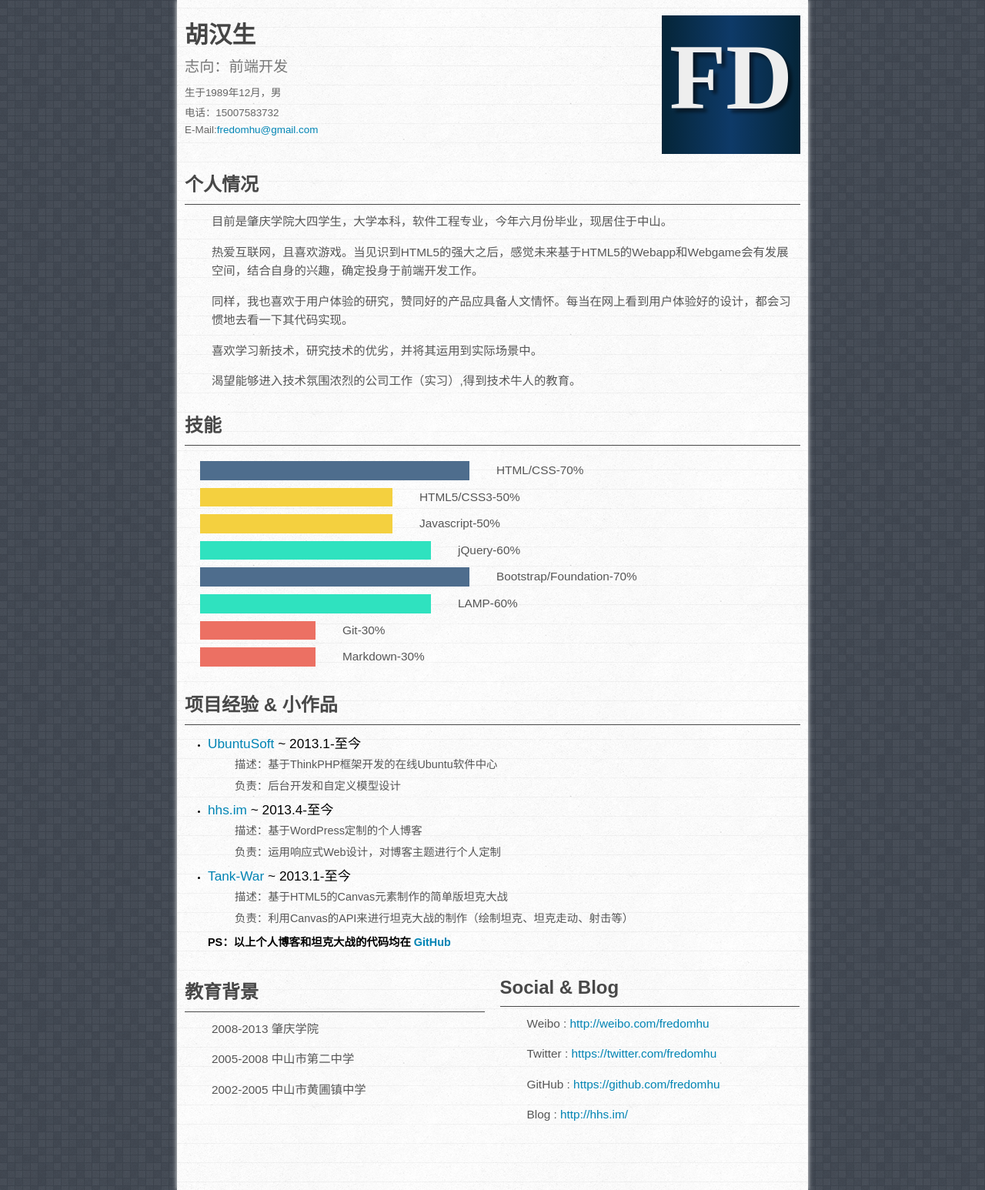
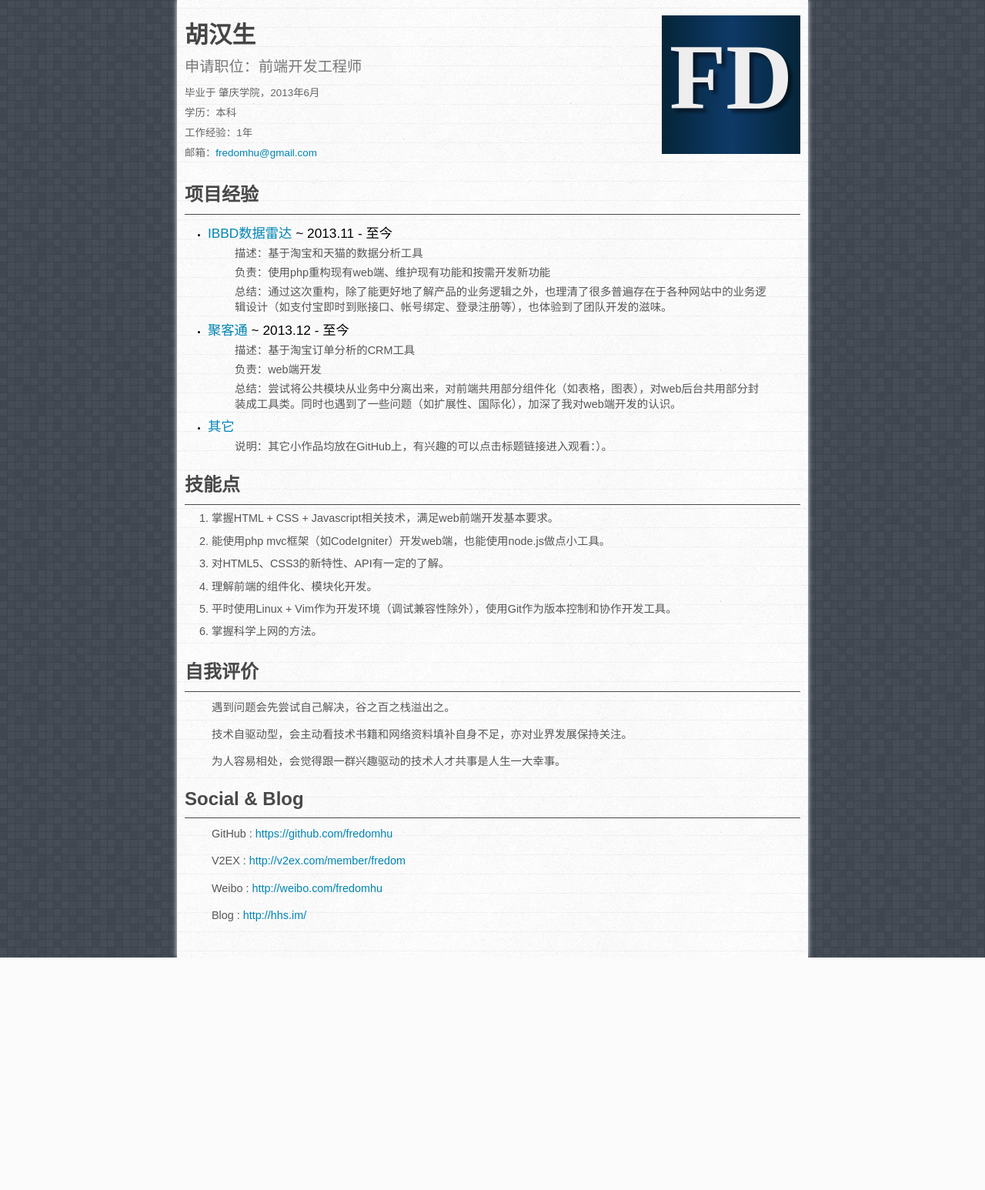
Before and after one commit to fredomhu/Web-resume, a PHP site: page / in a window 1280 px wide. Shown: the whole page at 77% size. After the commit the page ends 1244 px from the top, so only its background shows below. Run offline with PHP 8.4, Linux system fonts and the light colour scheme.

Commit message:
update resume

```diff
--- a/index.html
+++ b/index.html
@@ -5,7 +5,7 @@
 
 <meta charset="UTF-8">
 <meta name="viewport" content="width=device-width,initial-scale=1,maximum-scale=1,user-scalable=no">
-<title>胡汉生的个人简历</title>
+<title>胡汉生 - 前端开发 - 个人简历</title>
 
 <link rel="stylesheet" type="text/css" href="style.css">
 
@@ -16,83 +16,63 @@
 
 </head>
 <body>
-<div class="main width" itemscope="" itemtype="http://schema.org/Person">
+<div class="main width">
 		<header id="info" class="clearfix header">
 			<div class="info">
-				<h1><span itemprop="name">胡汉生</span></h1>
-				<h3><span itemprop="jobTitle">志向：前端开发</span></h3>
-				<small>生于<span itemprop="birthDate">1989年12月</span>，<span itemprop="gender">男</span></small>
-				<small>电话：<span itemprop="telephone">15007583732</span></small>
-				<small>E-Mail:<span itemprop="email"><a href="mailto:fredomhu@Gmail.com" target="_blank">fredomhu@gmail.com</a></span></small>
+				<h1><span>胡汉生</span></h1>
+				<h3><span>申请职位：前端开发工程师</span></h3>
+				<small>毕业于 <span>肇庆学院</span>，<span>2013年6月</span></small>
+				<small>学历：<span>本科</span></small>
+				<small>工作经验：<span>1年</span></small>
+				<small>邮箱：<span><a href="mailto:fredomhu@Gmail.com" target="_blank">fredomhu@gmail.com</a></span></small>
 			</div>
 			<canvas id="icon" class="photo" width="180px" height="180px"></canvas>
 		</header>
-
-		<section id="profile" class="section">
-			<h2>个人情况</h2>
-			<p itemprop="description">目前是肇庆学院大四学生，大学本科，软件工程专业，今年六月份毕业，现居住于中山。</p>
-			<p>热爱互联网，且喜欢游戏。当见识到HTML5的强大之后，感觉未来基于HTML5的Webapp和Webgame会有发展空间，结合自身的兴趣，确定投身于前端开发工作。</p>
-			<p>同样，我也喜欢于用户体验的研究，赞同好的产品应具备人文情怀。每当在网上看到用户体验好的设计，都会习惯地去看一下其代码实现。</p>
-			<p>喜欢学习新技术，研究技术的优劣，并将其运用到实际场景中。</p>
-			<p>渴望能够进入技术氛围浓烈的公司工作（实习）,得到技术牛人的教育。</p>
-		</section>
-
-		<section id="skills" class="section">
-			<h2>技能</h2>
-			<div class="skills">
-				<p class="progress_70">HTML/CSS-70%</p>
-				<p class="progress_50">HTML5/CSS3-50%</p>
-				<p class="progress_50">Javascript-50%</p>
-				<p class="progress_60">jQuery-60%</p>
-				<p class="progress_70">Bootstrap/Foundation-70%</p>
-				<p class="progress_60">LAMP-60%</p>
-				<p class="progress_30">Git-30%</p>
-				<p class="progress_30">Markdown-30%</p>
-			</div>
-		</section>
-
 		<section id="experience" class="section">
-			<h2>项目经验 & 小作品</h2>
+			<h2>项目经验</h2>
 			<ul>
 				<li>
-					<h5><a href="http://get.ubuntusoft.com/" target="_blank">UbuntuSoft</a> ~ 2013.1-至今</h5>
-					<p>描述：基于ThinkPHP框架开发的在线Ubuntu软件中心</p>
-					<p>负责：后台开发和自定义模型设计</p>
+					<h5><a href="http://www.ibbd.net/" target="_blank">IBBD数据雷达</a> ~ 2013.11 - 至今</h5>
+					<p>描述：基于淘宝和天猫的数据分析工具</p>
+					<p>负责：使用php重构现有web端、维护现有功能和按需开发新功能</p>
+                    <p>总结：通过这次重构，除了能更好地了解产品的业务逻辑之外，也理清了很多普遍存在于各种网站中的业务逻辑设计（如支付宝即时到账接口、帐号绑定、登录注册等），也体验到了团队开发的滋味。</p>
 				</li>
 				<li>
-					<h5><a href="http://hhs.im/" target="_blank">hhs.im</a> ~ 2013.4-至今</h5>
-					<p>描述：基于WordPress定制的个人博客</p>
-					<p>负责：运用响应式Web设计，对博客主题进行个人定制</p>
+					<h5><a href="http://www.juketong.net/" target="_blank">聚客通</a> ~ 2013.12 - 至今</h5>
+					<p>描述：基于淘宝订单分析的CRM工具</p>
+					<p>负责：web端开发</p>
+                    <p>总结：尝试将公共模块从业务中分离出来，对前端共用部分组件化（如表格，图表），对web后台共用部分封装成工具类。同时也遇到了一些问题（如扩展性、国际化），加深了我对web端开发的认识。</p>
 				</li>
 				<li>
-					<h5><a href="http://fredomhu.github.com/Tank-War/" target="_blank">Tank-War</a> ~ 2013.1-至今</h5>
-					<p>描述：基于HTML5的Canvas元素制作的简单版坦克大战</p>
-					<p>负责：利用Canvas的API来进行坦克大战的制作（绘制坦克、坦克走动、射击等）</p>
-				</li>
-				<li>
-					<strong>PS：以上个人博客和坦克大战的代码均在
-						<a href="https://github.com/fredomhu" target="_blank">GitHub</a>
-					</strong>
+					<h5><a href="https://github.com/fredomhu/" target="_blank">其它</a></h5>
+					<p>说明：其它小作品均放在GitHub上，有兴趣的可以点击标题链接进入观看：）。</p>
 				</li>
 			</ul>
 		</section>
-
-		<div class="clearfix container">
-			<section id="education" class="section">
-				<h2>教育背景</h2>
-				<p>2008-2013 <span itemprop="alumniOf">肇庆学院</span></p>
-				<p>2005-2008 <span itemprop="alumniOf">中山市第二中学</span></p>
-				<p>2002-2005 <span itemprop="alumniOf">中山市黄圃镇中学</span></p>
+        <section id="skills" class="section">
+            <h2>技能点</h2>
+            <ol>
+                <li>掌握HTML + CSS + Javascript相关技术，满足web前端开发基本要求。</li>
+                <li>能使用php mvc框架（如CodeIgniter）开发web端，也能使用node.js做点小工具。</li>
+                <li>对HTML5、CSS3的新特性、API有一定的了解。</li>
+                <li>理解前端的组件化、模块化开发。</li>
+                <li>平时使用Linux + Vim作为开发环境（调试兼容性除外），使用Git作为版本控制和协作开发工具。</li>
+                <li>掌握科学上网的方法。</li>
+            </ol>
         </section>
-
+		<section id="profile" class="section">
+			<h2>自我评价</h2>
+            <p>遇到问题会先尝试自己解决，谷之百之栈溢出之。</p>
+            <p>技术自驱动型，会主动看技术书籍和网络资料填补自身不足，亦对业界发展保持关注。</p>
+            <p>为人容易相处，会觉得跟一群兴趣驱动的技术人才共事是人生一大幸事。</p>
+		</section>
 		<section id="Social" class="section">
 			<h2>Social & Blog</h2>
+			<p>GitHub : <a href="https://github.com/fredomhu" target="_blank">https://github.com/fredomhu</a></p>
+			<p>V2EX : <a href="http://v2ex.com/member/fredom" target="_blank">http://v2ex.com/member/fredom</a></p>
 			<p>Weibo : <a href="http://weibo.com/fredomhu" target="_blank">http://weibo.com/fredomhu</a></p>
-				<p>Twitter : <a href="https://twitter.com/fredomhu" target="_blank">https://twitter.com/fredomhu</a></p>
-				<p>GitHub : <a href="https://github.com/fredomhu" target="_blank">https://github.com/fredomhu</a></p>
 			<p>Blog : <a href="http://hhs.im/" target="_blank">http://hhs.im/</a></p>
 		</section>
-		</div>
 </div>
 <script type="text/javascript" src="js/icon.js"></script>
 </body>
--- a/js/icon.js
+++ b/js/icon.js
@@ -1,7 +1,6 @@
+(function(window, document) {
     //利用canvas元素制作自定义icon
-
     var cxt = document.getElementById("icon").getContext("2d");
-
     //生成渐变背景
     var colorGradient = cxt.createLinearGradient(0,0,180,0);
     colorGradient.addColorStop(0, "#052538");
@@ -9,18 +8,16 @@ colorGradient.addColorStop(0.5, "#0e3a68");
     colorGradient.addColorStop(1, "#052538");
     cxt.fillStyle = colorGradient;
     cxt.fillRect(0, 0, 180, 180);
-
     cxt.beginPath();
-
     //设置阴影参数
     cxt.shadowColor   = "rgba(0, 0, 0, 0.5)";
     cxt.shadowBlur    = 4;
     cxt.shadowOffsetX = 5;
     cxt.shadowOffsetY = 5;
-
     //生成文字
     cxt.fillStyle    = "#eee";
     cxt.font         = "bold 120px Gotham";
     cxt.textAlign    = "center";
     cxt.textBaseline = "middle";
     cxt.fillText("FD", 90, 90);
+})(window, document);
--- a/style.css
+++ b/style.css
@@ -9,6 +9,14 @@
 * {
 	margin: 0;
 	padding: 0;
+}
+
+.fl {
+    float: left;
+}
+
+.fr {
+    float: right;
 }
 
 ::selection {
@@ -45,7 +53,7 @@ body {
 .main {
 	background: url(img/linedpaper.png);
 	box-shadow: 0 0 6px #fff;
-	padding-bottom: 60px;
+	padding-bottom: 30px;
 }
 
 .info {
@@ -111,8 +119,8 @@ body {
 
 	.section p {
 		color: #565656;
-		font-size: 1.6em;
-		line-height: 1.6em;
+		font-size: 1.5em;
+		line-height: 1.4em;
 		margin-bottom: 15px;
 		padding: 0 10px 0 35px;
 	}
@@ -120,10 +128,6 @@ body {
 	.section ul {
 		margin: 10px 30px;
 	}
-
-		.section li:last-child {
-			list-style: none;
-		}
 
 			.section li h5 {
 				font-size: 1.8em;
@@ -139,6 +143,16 @@ body {
 				font-size: 1.5em;
 				line-height: 2em;
 			}
+
+    .section ol {
+
+    }
+        .section ol li {
+            color: #565656;
+            font-size: 1.5em;
+            line-height: 1em;
+            margin: 0 0 15px 35px;
+        }
 
 	.section .skills {
 		margin: 20px 10px;
@@ -202,10 +216,6 @@ body {
 	.section:hover h2 {
 		padding-left: 40px;
 	}
-
-	.section .skills p:hover {
-		padding-left: 20px;
-	}
 }
 
 @media only screen and (max-width: 820px) {
@@ -244,15 +254,6 @@ body {
 		padding: 0;
 	}
 
-	.section .skills p {
-		font-size: 1.4em;
-		padding-left: 10px;
-	}
-
-	.section .skills p:hover {
-		padding-left: 25px;
-	}
-
 	.width {
 		margin: auto;
 		width: 100%;
@@ -281,15 +282,6 @@ body {
 		100% {border-width: 210px;}
 	}
 
-	.section .skills p {
-		padding-left: 5px;
-		font-size: 1.2em;
-	}
-
-	.section .skills p:hover {
-		padding-left: 15px;
-	}
-
 	.progress_30 {
 		border-left: 90px solid #ec7063;
 	}
```
Lines whose indentation alone changed are shown as unchanged.
